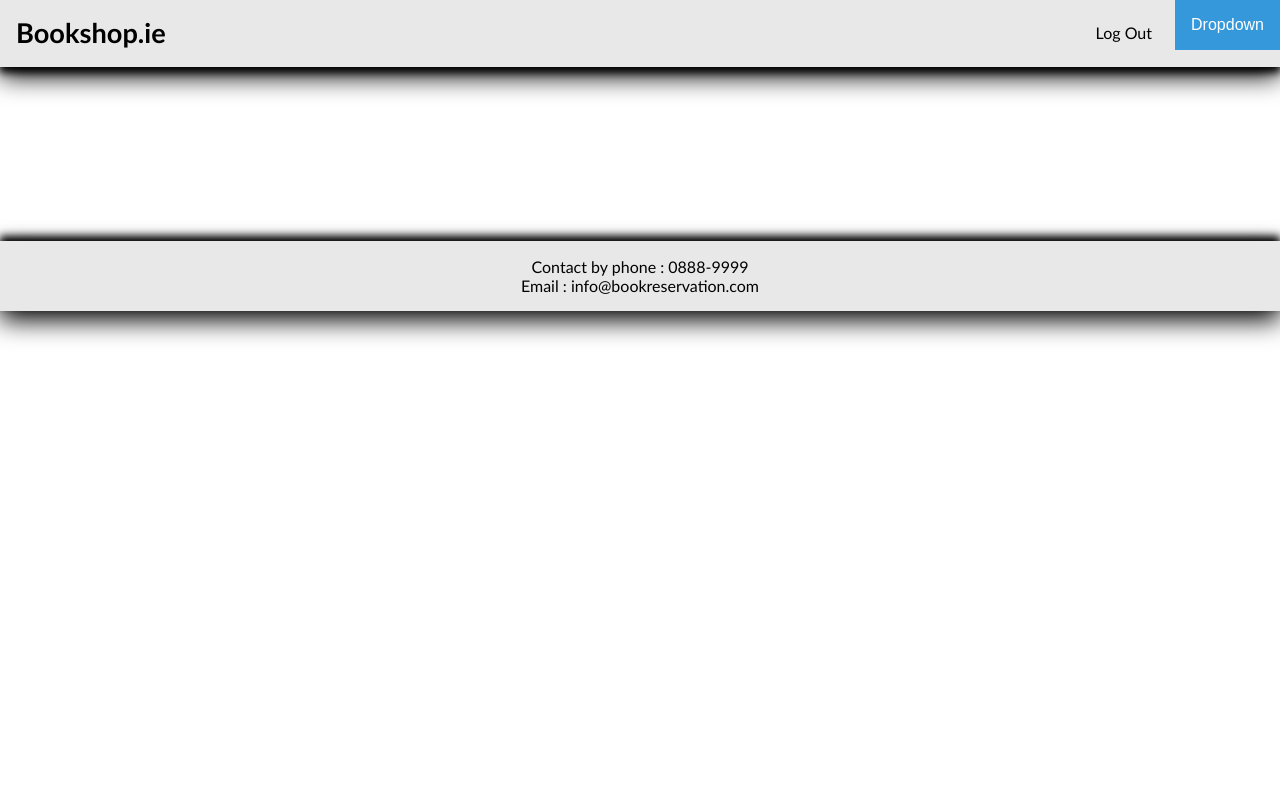
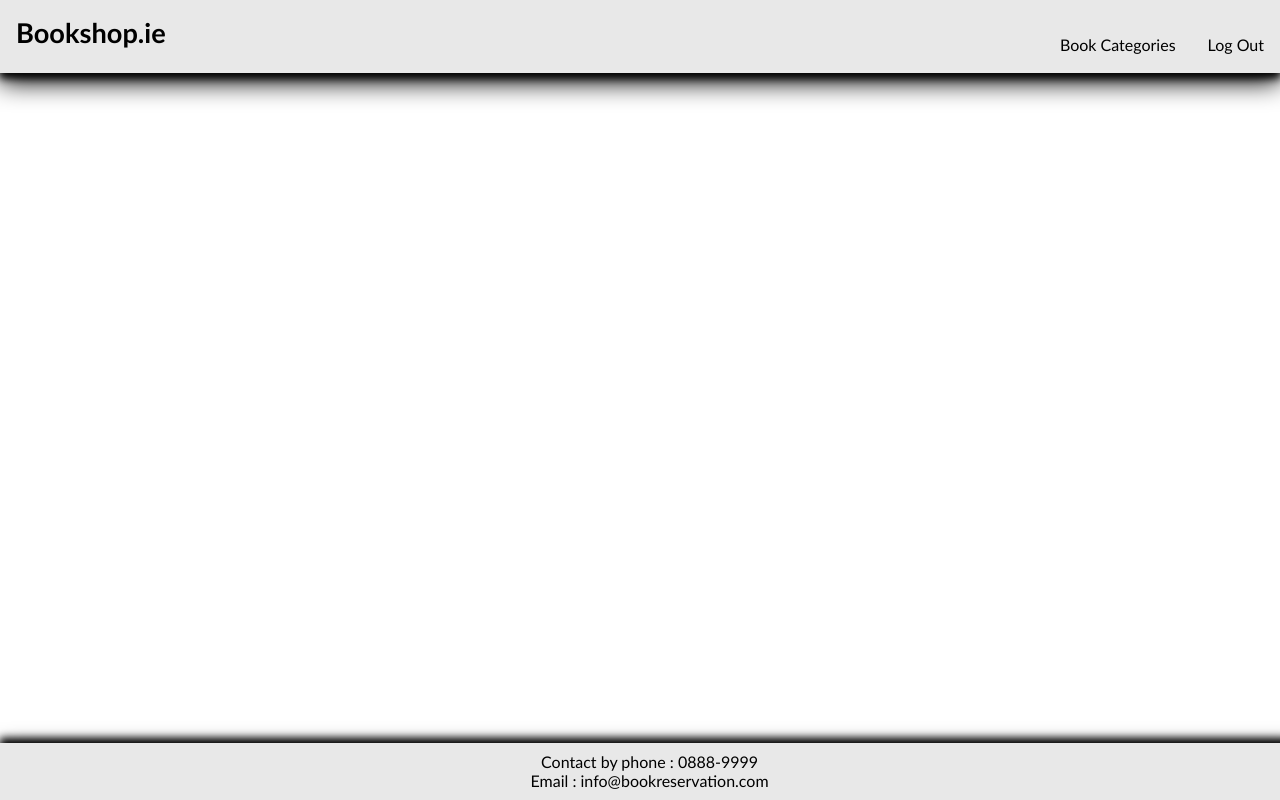
Before and after one commit to alex1233213/Web-Development-project, a PHP site: page / in a window 1280 px wide. Run offline with PHP 8.4, Linux system fonts and the light colour scheme; a user stored in the database is signed in.

Commit message:
changes made

```diff
--- a/CSS/stylesheet.css
+++ b/CSS/stylesheet.css
@@ -6,41 +6,13 @@ body {
 	margin: 0;
 }
 
-ul {
-	position: absolute;
-	top: 0;
-	right: 0;
-	display: inline-block;
-	margin-top: 0;
-	list-style: none;
-	padding: 0;
-	margin: 0;
-	background-color: #e8e8e8;
-	overflow: hidden;
-}
-
-li {
-	display: inline;
-	float :left;
-}
-
-li a{
-	display : block;
-	color: black;
-	text-align: center;
-	padding: 1.44rem;
-	text-decoration: none;
-}
-
-li:hover {
-	background-color: white;
-}
 
 header {
   display: block;
-	position: absolute;
+  position: absolute;
 	top: 0;
-	padding-bottom: 3rem;
+	padding-bottom: 0;
+	padding-top: 0;
 	width: 100%;
 	background-color: #e8e8e8;
 	box-shadow: 0 5px 8px 0 black, 0 9px 26px 0 black;
@@ -86,8 +58,7 @@ label {
 	border-color: #F7F7F7;
 	padding: 4rem;
 	margin-top: 5rem;
-	margin-bottom: 0rem;
-	box-shadow: 0 5px 8px 0 rgba(0, 0, 0, 0.2), 0 9px 26px 0 rgba(0, 0, 0, 0.19);
+	box-shadow: 0 5px 8px 0 black,  0 9px 26px 0 black;
 }
 
 #createaccsection {
@@ -102,23 +73,18 @@ label {
 }
 
 #footer {
-	display:block;
-	position: relative;
-	top: 2rem;
+	position: fixed;
 	bottom: 0;
+	left: 0;
 	background-color: #e8e8e8;
 	width: 100%;
-	margin-left: 0;
-	margin-top: 0;
 	color:black;
-	padding-top: 1rem;
-	padding-bottom: 1rem;
 	overflow : hidden;
-	margin-left: 0;
 	text-align: center;
 	box-shadow: 0 -5px 8px 0 black, 0 9px 26px 0 black;
-	margin-bottom: -20rem;
 	overflow: hidden;
+	padding: 0.6rem;
+	margin-top: 2rem;
 }
 
 
@@ -139,8 +105,8 @@ label {
 	display: block;
 	margin: auto;
 	width: 90%;
-	box-shadow: 0 5px 8px 0 black,
-	margin-top: 30rem;
+	margin-top: 2rem;
+	margin-bottom: 9rem;
 }
 
 
@@ -155,48 +121,62 @@ label {
 
 
 
-
- /* Dropdown Button */
-.dropbtn {
-  background-color: #3498DB;
-  color: white;
-  padding: 16px;
-  font-size: 16px;
-  border: none;
-  cursor: pointer;
+ul {
+  list-style-type: none;
+  margin: 0;
+  padding: 0;
+  overflow: hidden;
 }
 
-/* Dropdown button on hover & focus */
-.dropbtn:hover, .dropbtn:focus {
-  background-color: #2980B9;
+li {
+  float: right;
 }
 
-/* The container <div> - needed to position the dropdown content */
-.dropdown {
-  position: relative;
+li a, .dropbtn {
+  display: inline-block;
+  color: black;
+  text-align: center;
+  padding: 1rem;
+  text-decoration: none;
+	margin: 0;
+	overflow: hidden;
+}
+
+li a:hover, .dropdown:hover .dropbtn {
+  background-color: white;
+}
+
+li.dropdown {
   display: inline-block;
 }
 
-/* Dropdown Content (Hidden by Default) */
 .dropdown-content {
   display: none;
   position: absolute;
-  background-color: #f1f1f1;
-  min-width: 160px;
+  background-color: #f9f9f9;
+  min-width: 9rem;
   box-shadow: 0px 8px 16px 0px rgba(0,0,0,0.2);
   z-index: 1;
 }
 
-/* Links inside the dropdown */
 .dropdown-content a {
   color: black;
-  padding: 12px 16px;
+  padding: 1rem;
   text-decoration: none;
+  display: block;
+  text-align: left;
+}
+
+.dropdown-content a:hover {background-color: #f1f1f1;}
+
+.dropdown:hover .dropdown-content {
   display: block;
 }
 
-/* Change color of dropdown links on hover */
-.dropdown-content a:hover {background-color: #ddd}
 
-/* Show the dropdown menu (use JS to add this class to the .dropdown-content container when the user clicks on the dropdown button) */
-.show {display:block;}
+.main-content {
+	margin: auto;
+	width: 90%;
+	position: relative;
+	top: 9rem;
+}
--- /dev/null
+++ b/footer.php
@@ -0,0 +1,9 @@
+
+
+      <footer id="footer">
+         Contact by phone : 0888-9999
+         <br>
+         Email : info@bookreservation.com
+      </footer>
+   </body>
+</html>
--- /dev/null
+++ b/header.php
@@ -0,0 +1,35 @@
+<!DOCTYPE html>
+<html>
+	<head>
+		<title>Library Homepage</title>
+		<meta charset="UTF-8">
+		<meta name="description" content="Book Reservation From Library">
+		<meta name="keywords" content="HTML, CSS , PHP">
+		<meta name="author" content="Alex Bulgari">
+		<meta name="viewport" content="width=device-width, intial-scale=1.0">
+		<link rel="stylesheet" type="text/css" href="CSS/stylesheet.css">
+		<script src="Javascript/script.js"></script>
+	</head>
+
+	<body>
+		<header>
+			<h3><a href="index.php" id="greeting">Bookshop.ie</a></h3>
+
+
+			<ul>
+				<li><a href="logout.php">Log Out</a></li>
+
+				<li class="dropdown">
+					<a href="javascript:void(0)" class="dropbtn">Book Categories</a>
+					<div class="dropdown-content">
+						<a href="health.php">Health</a>
+						<a href="business.php">Business</a>
+						<a href="biography.php">Biography</a>
+						<a href="tech.php">Technology</a>
+						<a href="travel.php">Travel</a>
+						<a href="selfhelp.php">Self-help</a>
+						<a href="cookery.php">Cookery</a>
+						<a href="fiction.php">Fiction</a></li>
+					</div>
+			</ul>
+		</header>
--- a/index.php
+++ b/index.php
@@ -1,65 +1,20 @@
 <?php
-	session_start();
+	require_once "userSession.php";
+?>
 
 
-	if(!isset($_SESSION['username']) ) {
-		header('Location: login.php');
-	}
+<?php
+   require_once "header.php";
 ?>
 
-<!DOCTYPE html>
-<html>
-	<head>
-		<title>Library Homepage</title>
-		<meta charset="UTF-8">
-		<meta name="description" content="Book Reservation From Library">
-		<meta name="keywords" content="HTML, CSS , PHP">
-		<meta name="author" content="Alex Bulgari">
-		<meta name="viewport" content="width=device-width, intial-scale=1.0">
-		<link rel="stylesheet" type="text/css" href="CSS/stylesheet.css">
-		<script src="Javascript/script.js"></script>
-	</head>
 
-	<body>
-		<header>
-			<h3><a href="index.php" id="greeting">Bookshop.ie</a></h3>
-			<ul>
-				<li><a href="logout.php">Log Out</a></li>
-				<div class="dropdown">
-					<button onclick="myFunction()" class="dropbtn">Dropdown</button>
-					<div id="myDropdown" class="dropdown-content">
-						<a href="health.php">Health</a>
-						<a href="business.php">Business</a>
-						<a href="biography.php">Biography</a>
-						<a href="tech.php">Technology</a>
-						<a href="travel.php">Travel</a>
-						<a href="selfhelp.php">Self-help</a>
-						<a href="cookery.php">Cookery</a>
-						<a href="fiction.php">Fiction</a>
-					</div>
-				</div>
-			</ul>
-		</header>
-
-		<div>
-		<br>
-		<br>
-		<br>
-		<br>
-		<br>
-		<br>
-		<br>
-		<br>
-		<br>
-		<br>
-		<br>
-		</div>
+	<div class="main-content">
 
 
-		<footer id="footer">
-			Contact by phone : 0888-9999
-			<br>
-			Email : info@bookreservation.com
-		</footer>
-	</body>
-</html>
+	</div>
+
+
+
+<?php
+   require_once "footer.php";
+?>
--- /dev/null
+++ b/userSession.php
@@ -0,0 +1,11 @@
+<?php
+	session_start();
+
+	require_once "db.php";
+
+
+	if(!isset($_SESSION['username']) ) {
+		header('Location: login.php');
+	}
+
+?>
```
Also changed, not shown: biography.php (added, +24 -0 lines), business.php (added, +24 -0 lines), cookery.php (added, +24 -0 lines), fiction.php (added, +24 -0 lines), findBook.php (added, +18 -0 lines), health.php (added, +24 -0 lines), selfhelp.php (added, +24 -0 lines), sql statements.txt (deleted, +0 -50 lines), sqlstatements.sql (added, +88 -0 lines), tech.php (added, +24 -0 lines), travel.php (added, +24 -0 lines), login.php (line endings or trailing spaces), logout.php (line endings or trailing spaces).
